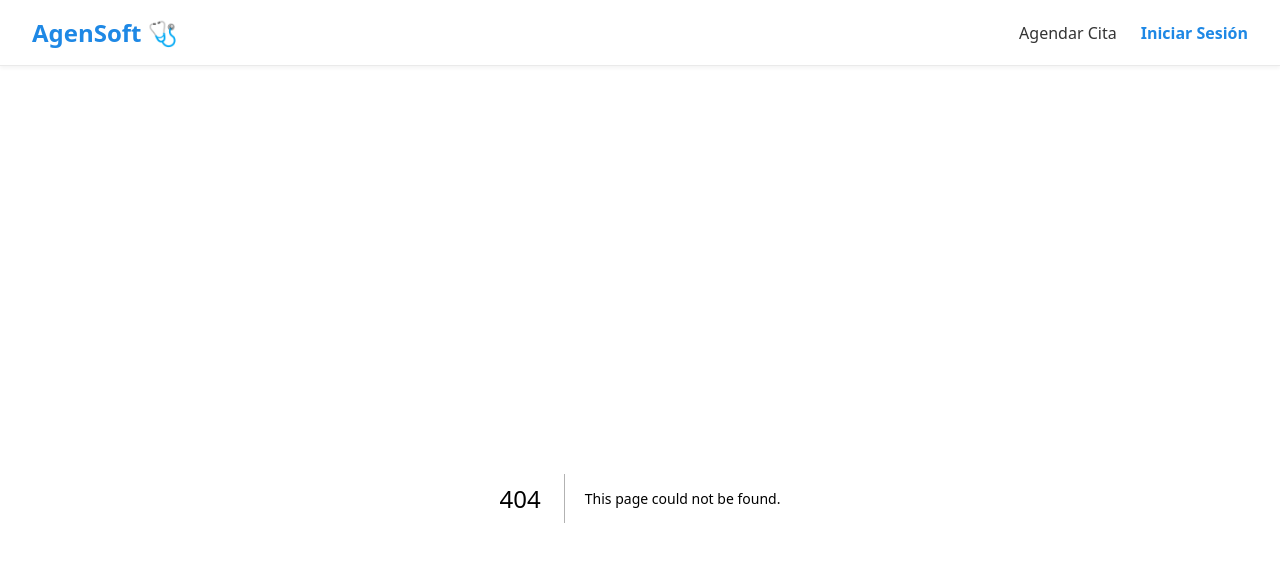
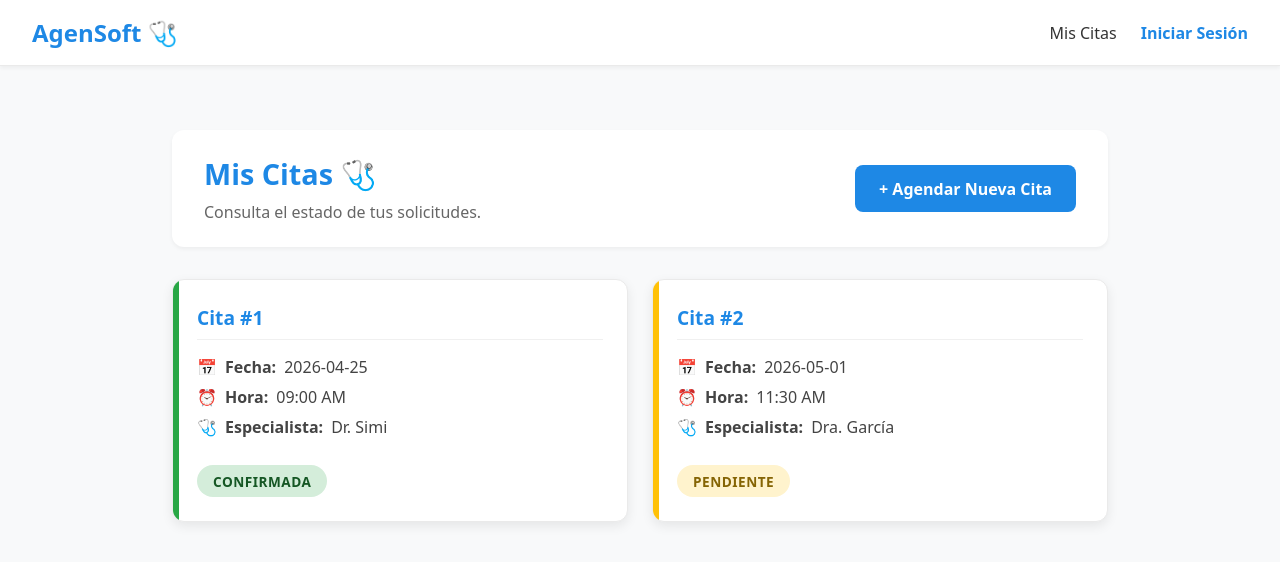
Before and after one commit to EdwarDa2/AgenSoft-frontend, a Next.js app: page /paciente in a window 1280 px wide. Before the commit this address had no page. Shown: the top 562 px of the page. Built offline with nearby package versions, Linux system fonts and the light colour scheme.

Commit message:
feat(paciente): crear vista de historial de citas para el usuario

```diff
--- a/src/app/(auth)/login/page.tsx
+++ b/src/app/(auth)/login/page.tsx
@@ -19,8 +19,8 @@ import { useRouter } from "next/navigation"; // Para redireccionar
       // Simulamos que el backend nos respondió "Todo OK, es el paciente Cesar"
       login("Cesar", "paciente");
 
-      // Lo mandamos al calendario directamente
-      router.push("/paciente/agendar");
+      // Lo mandamos al dashboard
+      router.push("/paciente");
     };
   return (
     <div className={styles.authContainer}>
--- /dev/null
+++ b/src/app/paciente/page.module.css
@@ -0,0 +1,62 @@
+.dashboardContainer {
+  max-width: 1000px;
+  margin: 0 auto;
+  padding: 2rem;
+}
+
+.header {
+  display: flex;
+  justify-content: space-between;
+  align-items: center;
+  margin-bottom: 2rem;
+  background: white;
+  padding: 1.5rem 2rem;
+  border-radius: 12px;
+  box-shadow: 0 2px 4px rgba(0,0,0,0.05);
+}
+
+.titleSection h1 {
+  color: #1e88e5;
+  margin: 0;
+  font-size: 1.8rem;
+}
+
+.titleSection p {
+  color: #666;
+  margin: 0.5rem 0 0 0;
+}
+
+.agendarBtn {
+  padding: 0.8rem 1.5rem;
+  background-color: #1e88e5;
+  color: white !important;
+  border-radius: 8px;
+  font-weight: bold;
+  text-decoration: none;
+  transition: background-color 0.2s, transform 0.1s;
+  display: flex;
+  align-items: center;
+  gap: 0.5rem;
+}
+
+.agendarBtn:hover {
+  background-color: #1565c0;
+  transform: translateY(-1px);
+}
+
+.agendarBtn:active {
+  transform: translateY(0);
+}
+
+@media (max-width: 600px) {
+  .header {
+    flex-direction: column;
+    align-items: flex-start;
+    gap: 1.5rem;
+  }
+
+  .agendarBtn {
+    width: 100%;
+    justify-content: center;
+  }
+}
--- /dev/null
+++ b/src/app/paciente/page.tsx
@@ -0,0 +1,23 @@
+"use client";
+
+import ListaCitasPaciente from "../../components/citas/ListaCitasPaciente";
+import Link from "next/link";
+import styles from "./page.module.css";
+
+export default function PacienteDashboard() {
+  return (
+    <div className={styles.dashboardContainer}>
+      <header className={styles.header}>
+        <div className={styles.titleSection}>
+          <h1>Mis Citas 🩺</h1>
+          <p>Consulta el estado de tus solicitudes.</p>
+        </div>
+        <Link href="/paciente/agendar" className={styles.agendarBtn}>
+          + Agendar Nueva Cita
+        </Link>
+      </header>
+
+      <ListaCitasPaciente />
+    </div>
+  );
+}
--- a/src/app/page.tsx
+++ b/src/app/page.tsx
@@ -14,8 +14,8 @@ export default function Home() {
         </p>
 
         <div className={styles.actions}>
-          <Link href="/paciente/agendar" className={styles.primaryButton}>
-            Agendar una Cita
+          <Link href="/paciente" className={styles.primaryButton}>
+            Mis Citas
           </Link>
           <Link href="/admin" className={styles.secondaryButton}>
             Acceso Administrativo
--- /dev/null
+++ b/src/components/citas/ListaCitasPaciente.module.css
@@ -0,0 +1,85 @@
+.container {
+  display: grid;
+  grid-template-columns: repeat(auto-fill, minmax(300px, 1fr));
+  gap: 1.5rem;
+  margin-top: 1rem;
+}
+
+.citaCard {
+  background: white;
+  padding: 1.5rem;
+  border-radius: 12px;
+  border: 1px solid #eaeaea;
+  box-shadow: 0 4px 12px rgba(0,0,0,0.08);
+  position: relative;
+  overflow: hidden;
+  transition: transform 0.2s, box-shadow 0.2s;
+}
+
+.citaCard:hover {
+  transform: translateY(-4px);
+  box-shadow: 0 6px 16px rgba(0,0,0,0.12);
+}
+
+.estadoIndicator {
+  position: absolute;
+  top: 0;
+  left: 0;
+  width: 6px;
+  height: 100%;
+}
+
+.info h3 {
+  margin: 0 0 1rem 0;
+  color: #1e88e5;
+  font-size: 1.2rem;
+  border-bottom: 1px solid #f0f0f0;
+  padding-bottom: 0.5rem;
+}
+
+.info p {
+  margin: 0.5rem 0;
+  color: #444;
+  font-size: 1rem;
+  display: flex;
+  align-items: center;
+  gap: 0.5rem;
+}
+
+.statusBadge {
+  display: inline-block;
+  margin-top: 1.2rem;
+  padding: 0.4rem 1rem;
+  border-radius: 20px;
+  font-size: 0.85rem;
+  font-weight: 700;
+  text-transform: uppercase;
+  letter-spacing: 0.5px;
+}
+
+/* Colores por estado */
+.pendiente {
+  background-color: #fff3cd !important;
+  color: #856404 !important;
+}
+
+.confirmada {
+  background-color: #d4edda !important;
+  color: #155724 !important;
+}
+
+.recorrida {
+  background-color: #cce5ff !important;
+  color: #004085 !important;
+}
+
+.cancelada {
+  background-color: #f8d7da !important;
+  color: #721c24 !important;
+}
+
+/* Colores para el indicador lateral */
+div.pendiente { background-color: #ffc107 !important; }
+div.confirmada { background-color: #28a745 !important; }
+div.recorrida { background-color: #007bff !important; }
+div.cancelada { background-color: #dc3545 !important; }
--- /dev/null
+++ b/src/components/citas/ListaCitasPaciente.tsx
@@ -0,0 +1,39 @@
+"use client";
+
+import styles from "./ListaCitasPaciente.module.css";
+
+// Mocks para simular lo que el paciente vería
+const MIS_CITAS_MOCK = [
+  { id: 1, fecha: "2026-04-25", hora: "09:00 AM", doctor: "Dr. Simi", estado: "Confirmada" },
+  { id: 2, fecha: "2026-05-01", hora: "11:30 AM", doctor: "Dra. García", estado: "Pendiente" },
+];
+
+export default function ListaCitasPaciente() {
+  return (
+    <div className={styles.container}>
+      {MIS_CITAS_MOCK.map((cita) => {
+        // Obtenemos el nombre de la clase de estado dinámicamente
+        const estadoLower = cita.estado.toLowerCase();
+        const estadoClass = styles[estadoLower] || '';
+
+        return (
+          <div key={cita.id} className={styles.citaCard}>
+            {/* Barra lateral de color según el estado */}
+            <div className={`${styles.estadoIndicator} ${estadoClass}`} />
+
+            <div className={styles.info}>
+              <h3>Cita #{cita.id}</h3>
+              <p>📅 <strong>Fecha:</strong> {cita.fecha}</p>
+              <p>⏰ <strong>Hora:</strong> {cita.hora}</p>
+              <p>🩺 <strong>Especialista:</strong> {cita.doctor}</p>
+
+              <span className={`${styles.statusBadge} ${estadoClass}`}>
+                {cita.estado}
+              </span>
+            </div>
+          </div>
+        );
+      })}
+    </div>
+  );
+}
--- a/src/components/layout/Navbar.tsx
+++ b/src/components/layout/Navbar.tsx
@@ -16,7 +16,7 @@ export default function Navbar() {
       <ul className={styles.navLinks}>
         {(!user || user.rol === 'paciente') && (
           <li>
-            <Link href="/paciente/agendar">Agendar Cita</Link>
+            <Link href="/paciente">Mis Citas</Link>
           </li>
         )}
 
```
Also changed, not shown: src/app/paciente/agendar/page.tsx (+21 -3 lines).
